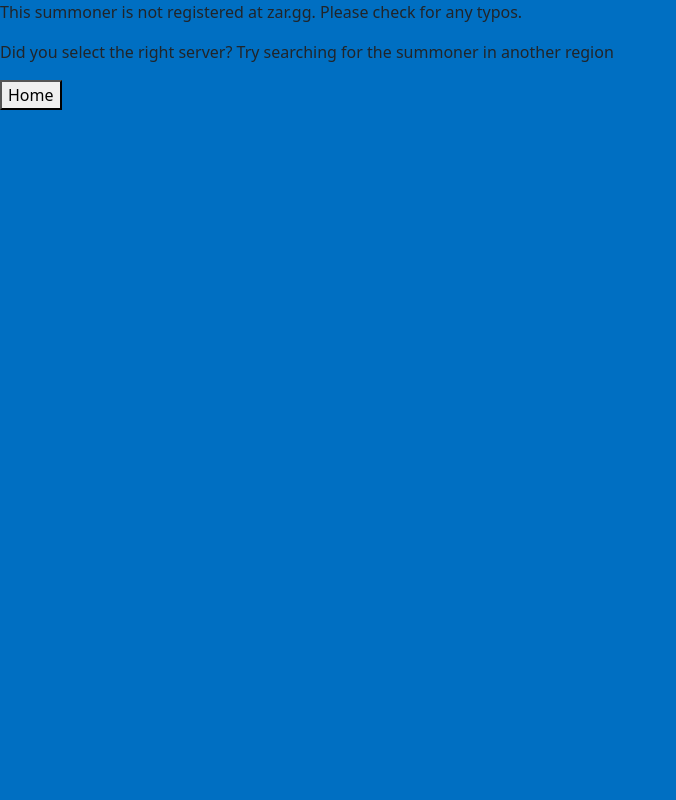
After one commit to zar-gg/zar-backend, a Flask app: template src/test_frontend/templates/not_found.html in a window 1280 px wide. The commit adds this page. Shown: the whole page, without its empty margins (0-676 px from the left). Run offline with Flask 2, Linux system fonts and the light colour scheme; the template is opened without the code that fills it, so the values that code supplies are empty.

Commit message:
added not found page

```diff
--- a/src/test_frontend/static/index.js
+++ b/src/test_frontend/static/index.js
@@ -46,3 +46,8 @@
     // console.log(document.cookie)
     window.location.href = `http://localhost:8088/player-stats/${name}?region=${document.getElementById("region_selector").value}`
 }
+
+function searchProfile(){
+    const name = document.getElementById("player_name_search").value
+    window.location.href = `http://localhost:8088/player-stats/${name}?region=${document.getElementById("region_selector").value}`
+}
--- a/src/test_frontend/static/test.css
+++ b/src/test_frontend/static/test.css
@@ -27,7 +27,7 @@
 
 .profile-icon {
   border-radius: 50%;
-  width: 75px;
+  width: 90px;
 }
 
 .player-name-search, .player-search-btn {
--- a/src/test_frontend/templates/index.html
+++ b/src/test_frontend/templates/index.html
@@ -23,11 +23,11 @@
                         <select name="regions" id="region_selector" class="region-selector">
                             <option value="euw">EUW</option>
                             <option value="na">NA</option>
-                            <option value="kr">KR</option>
+                            <option value="kr"cd >KR</option>
                         </select>
                     </div>
                     <input type="search" class='col-lg-8 player-name-search' id="player_name_search" placeholder="Name.." onkeyup="getPlayerData();">
-                    <button class="col-1 player-search-btn" id="player_search_btn" type="submit">
+                    <button class="col-1 player-search-btn" id="player_search_btn" type="button" onclick="searchProfile();">
                         <i class="fas fa-search"></i>
                     </button>
                     <div class="col-lg-2 search-pad"></div>
--- /dev/null
+++ b/src/test_frontend/templates/not_found.html
@@ -0,0 +1,12 @@
+<head>
+    <title>Not Found</title>
+    <link href="https://cdn.jsdelivr.net/npm/bootstrap@5.1.3/dist/css/bootstrap.min.css" rel="stylesheet" integrity="sha384-1BmE4kWBq78iYhFldvKuhfTAU6auU8tT94WrHftjDbrCEXSU1oBoqyl2QvZ6jIW3" crossorigin="anonymous">
+    <link rel="stylesheet" href="/static/fontawesome/css/all.css">
+    <link rel="stylesheet" href="/static/test.css">
+</head>
+
+<body>
+    <p>This summoner is not registered at zar.gg. Please check for any typos.</p>
+    <p>Did you select the right server? Try searching for the summoner in another region</p>
+    <a href="/"><button>Home</button></a>
+</body>
--- a/src/test_frontend/test.scss
+++ b/src/test_frontend/test.scss
@@ -50,7 +50,7 @@
 
 .profile-icon {
     border-radius: 50%;
-    width: 75px;
+    width: 90px;
 }
 
 .player-name-search, .player-search-btn{
```
Also changed, not shown: src/test_frontend/frontend_server.py (+5 -2 lines), src/test_frontend/static/details.js (+7 -4 lines).
